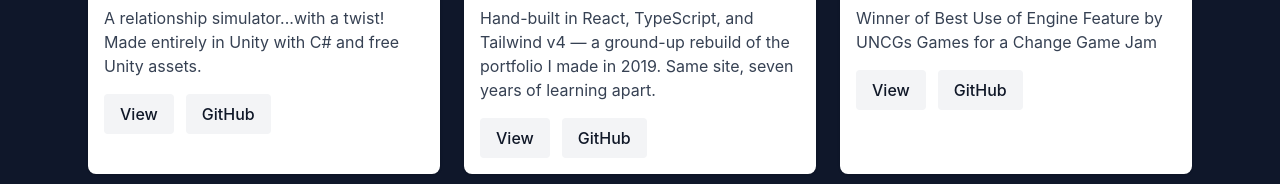
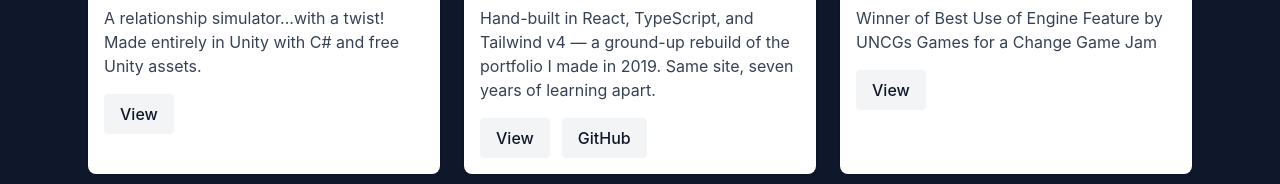
Before and after one commit to desinoelle/portfolio, a React (Vite) app: page / in a window 1280 px wide. Shown: the part 1178-1362 px from the top of the page. Built offline with nearby package versions, Linux system fonts and the light colour scheme.

Commit message:
Fixed some broken links and removed github link from some

```diff
--- a/src/components/ProjectCard.tsx
+++ b/src/components/ProjectCard.tsx
@@ -17,12 +17,16 @@ function ProjectCard({ title, description, src, viewlink, githublink }: Project)
         <h3 className="text-lg font-semibold mb-1">{title}</h3>
         <p className="text-gray-700 mb-4">{description}</p>
         <div className="flex gap-3">
+          {viewlink && (
             <a href={viewlink} target="_blank" rel="noopener noreferrer" className={button}>
               View
             </a>
+          )}
+          {githublink && (
             <a href={githublink} target="_blank" rel="noopener noreferrer" className={button}>
               GitHub
             </a>
+          )}
       </div>
       </div>
     </article>
--- a/src/data/projects.ts
+++ b/src/data/projects.ts
@@ -17,21 +17,19 @@ export const projects: Project[] = [
     description: 'A relationship simulator...with a twist! Made entirely in Unity with C# and free Unity assets.',              // See prompts below
     src: '/WYSLM.png',          // Gameplay screenshot — action, not a menu
     viewlink: 'https://desinoelle.itch.io/would-you-still-love-me-beta',                 // itch.io build, or a YouTube gameplay clip
-    githublink: '',               // Omit this line if the repo isn't public
   },
   {
     title: 'This Portfolio Site',  // Or "Portfolio Site"
     description: 'Hand-built in React, TypeScript, and Tailwind v4 — a ground-up rebuild of the portfolio I made in 2019. Same site, seven years of learning apart.',
     src: 'folio.PNG',          // Screenshot of the site itself
-    viewlink: '',         // Vercel URL once deployed
-    githublink: 'https://github.com/',
+    viewlink: 'https://portfolio-eight-dusky-qu40zca26q.vercel.app/portfolio',         // Vercel URL once deployed
+    githublink: 'https://github.com/desinoelle/portfolio',
   },
   {
     title: 'Bee The Change',                    // UEFN jam entry title
     description: 'Winner of Best Use of Engine Feature by UNCGs Games for a Change Game Jam ',
     src: '/BTC.jpeg',          // Best-looking shot of your level
     viewlink: 'https://www.fortnite.com/@napoli/9756-0088-2319',                 // Fortnite island code link, or video
-    // no githublink — UEFN projects don't have one
   },
   {
     title: 'The Very Hungry Caterpillar',
```
Lines whose indentation alone changed are shown as unchanged.
